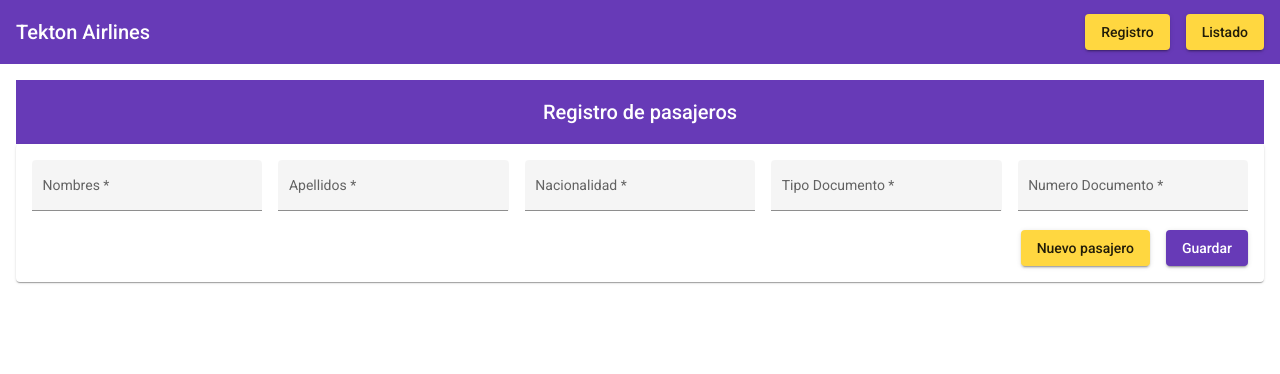
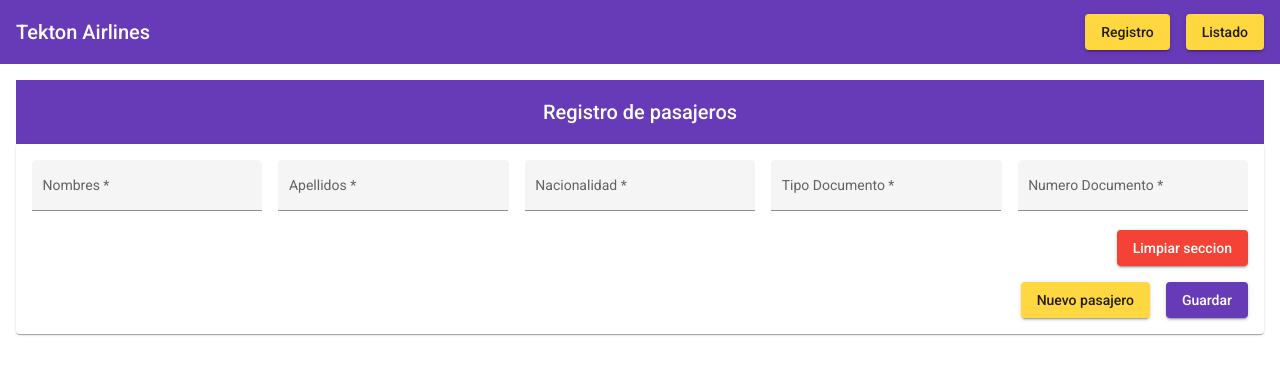
Before and after one commit to Alejo1595/Tekton-Airlines, an Angular app: page /passenger/form in a window 1280 px wide. Shown: the top 374 px of the page. Built offline with nearby package versions, Linux system fonts and the light colour scheme.

Commit message:
Cleaning sections of the form

```diff
--- a/src/app/passenger-registration/registration-form/registration-form.component.html
+++ b/src/app/passenger-registration/registration-form/registration-form.component.html
@@ -1,16 +1,13 @@
 <app-container title="Registro de pasajeros">
-  <form (submit)="submit()" [formGroup]="formulario">
+  <form (submit)="submit()" [formGroup]="formulario" autocomplete="off">
     <section
       formArrayName="secciones"
       *ngFor="let seccion of secciones.controls; let i = index"
       fxLayout="column"
       class="spacing-section"
     >
-      <div
-        [formGroupName]="i"
-        fxLayoutAlign="space-between center"
-        fxLayoutGap="1rem"
-      >
+      <div [formGroupName]="i" fxLayout="column">
+        <div fxLayoutAlign="space-between center" fxLayoutGap="1rem">
           <!-- Nombres -->
           <mat-form-field appearance="fill" fxFlex="1 1 calc(20% - 1rem)">
             <mat-label>Nombres</mat-label>
@@ -25,9 +22,15 @@
           <!-- Apellidos -->
           <mat-form-field appearance="fill" fxFlex="1 1 calc(20% - 1rem)">
             <mat-label>Apellidos</mat-label>
-          <input matInput placeholder="Apellidos" formControlName="apellidos" />
+            <input
+              matInput
+              placeholder="Apellidos"
+              formControlName="apellidos"
+            />
             <mat-error
-            *ngIf="secciones.controls[i].get('apellidos')?.hasError('required')"
+              *ngIf="
+                secciones.controls[i].get('apellidos')?.hasError('required')
+              "
             >
               El campo es <strong>obligatorio</strong>
             </mat-error>
@@ -77,12 +80,25 @@
             />
             <mat-error
               *ngIf="
-              secciones.controls[i].get('numeroDocumento')?.hasError('required')
+                secciones.controls[i]
+                  .get('numeroDocumento')
+                  ?.hasError('required')
               "
             >
               El campo es <strong>obligatorio</strong>
             </mat-error>
           </mat-form-field>
+        </div>
+        <div fxLayoutAlign="end center">
+          <button
+            mat-raised-button
+            type="button"
+            color="warn"
+            (click)="limpiarSeccion(i)"
+          >
+            Limpiar seccion
+          </button>
+        </div>
       </div>
     </section>
 
@@ -91,6 +107,7 @@
         mat-raised-button
         type="button"
         color="accent"
+        [disabled]="validarNumeroSecciones"
         (click)="agregarSeccion()"
       >
         Nuevo pasajero
--- a/src/app/passenger-registration/registration-form/registration-form.component.scss
+++ b/src/app/passenger-registration/registration-form/registration-form.component.scss
@@ -1,3 +1,6 @@
-.spacing-section:not(:first-of-type) {
-  margin-top: 1rem;
+.spacing-section {
+  &:not(:first-of-type) {
+    margin-top: 1rem;
+  }
+  margin-bottom: 1rem;
 }
--- a/src/app/passenger-registration/registration-form/registration-form.component.ts
+++ b/src/app/passenger-registration/registration-form/registration-form.component.ts
@@ -1,5 +1,5 @@
-import { Component, OnInit } from '@angular/core';
-import { FormArray, FormBuilder, FormGroup, Validators } from '@angular/forms';
+import { Component, OnInit, ViewChild } from '@angular/core';
+import { FormArray, FormBuilder, FormGroup, FormGroupDirective, Validators } from '@angular/forms';
 
 @Component({
   selector: 'app-registration-form',
@@ -8,10 +8,16 @@ import { FormArray, FormBuilder, FormGroup, Validators } from '@angular/forms';
 })
 export class RegistrationFormComponent implements OnInit {
 
+  @ViewChild(FormGroupDirective, { static: true }) formGroupDirective!: FormGroupDirective;
+
   public formulario: FormGroup = this.formBuilder.group({});
 
   public get secciones() {
     return this.formulario.get('secciones') as FormArray;
+  }
+
+  public get validarNumeroSecciones() {
+    return this.secciones.length > 3
   }
 
   constructor(private formBuilder: FormBuilder) {
@@ -28,7 +34,14 @@ export class RegistrationFormComponent implements OnInit {
     console.log(this.formulario.controls);
   }
 
-  public agregarSeccion = (): void =>{
+  public limpiarSeccion = (index: number) => {
+    const seccion = this.secciones.controls[index];
+    seccion.reset();
+    seccion.markAsTouched();
+    seccion.updateValueAndValidity();
+  };
+
+  public agregarSeccion = (): void => {
     const seccion = this.formBuilder.group({
       nombres: [null, [Validators.required]],
       apellidos: [null, Validators.required],
```
Lines whose indentation alone changed are shown as unchanged.
